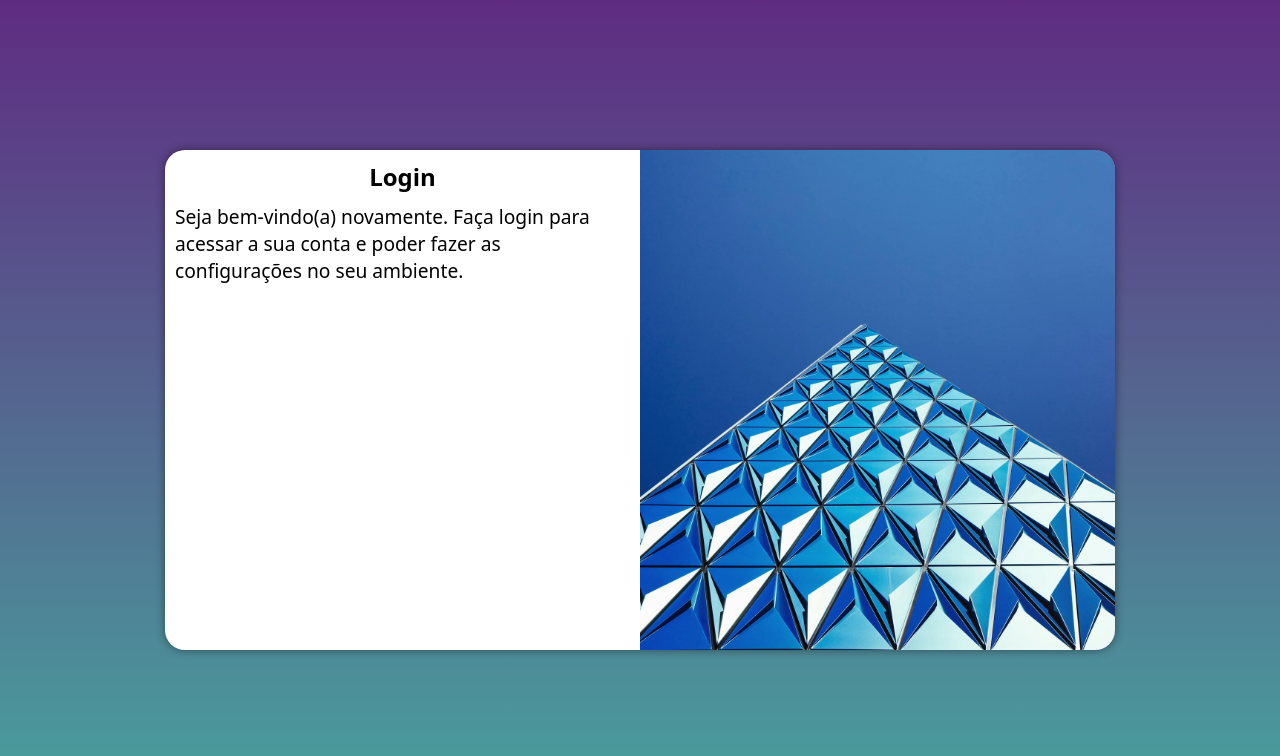
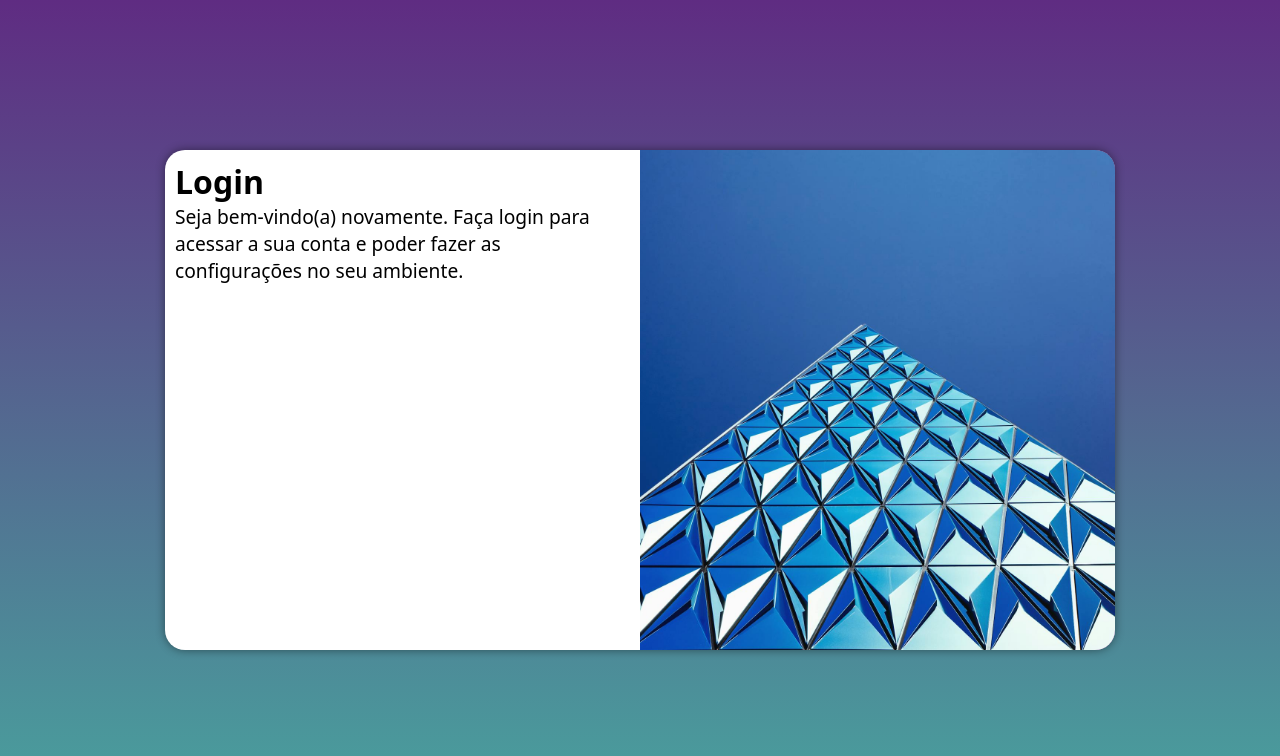
Before and after one commit to anferalta/projecto-login, a plain HTML site: page index.html in a window 1280 px wide. Drawn offline with Linux system fonts and the light colour scheme.

Commit message:
Update media-query.css

```diff
--- a/media-query.css
+++ b/media-query.css
@@ -49,8 +49,7 @@ Desktop: 992px até 1200px
     }
 
     div#formulario > h1 {
-        text-align: center;
-        margin-bottom: 10px;
+        font-size: 2em;
     }
 
     div#formulario > p {
```
